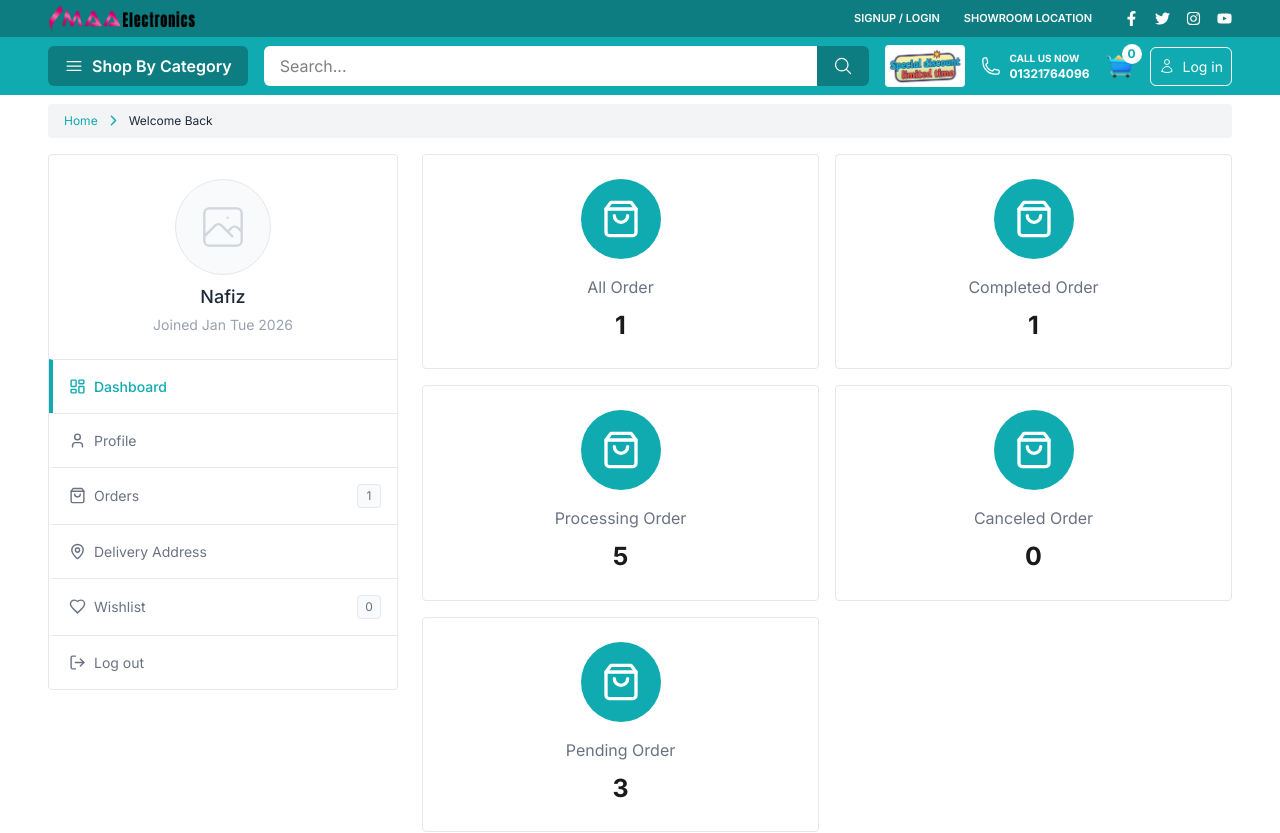
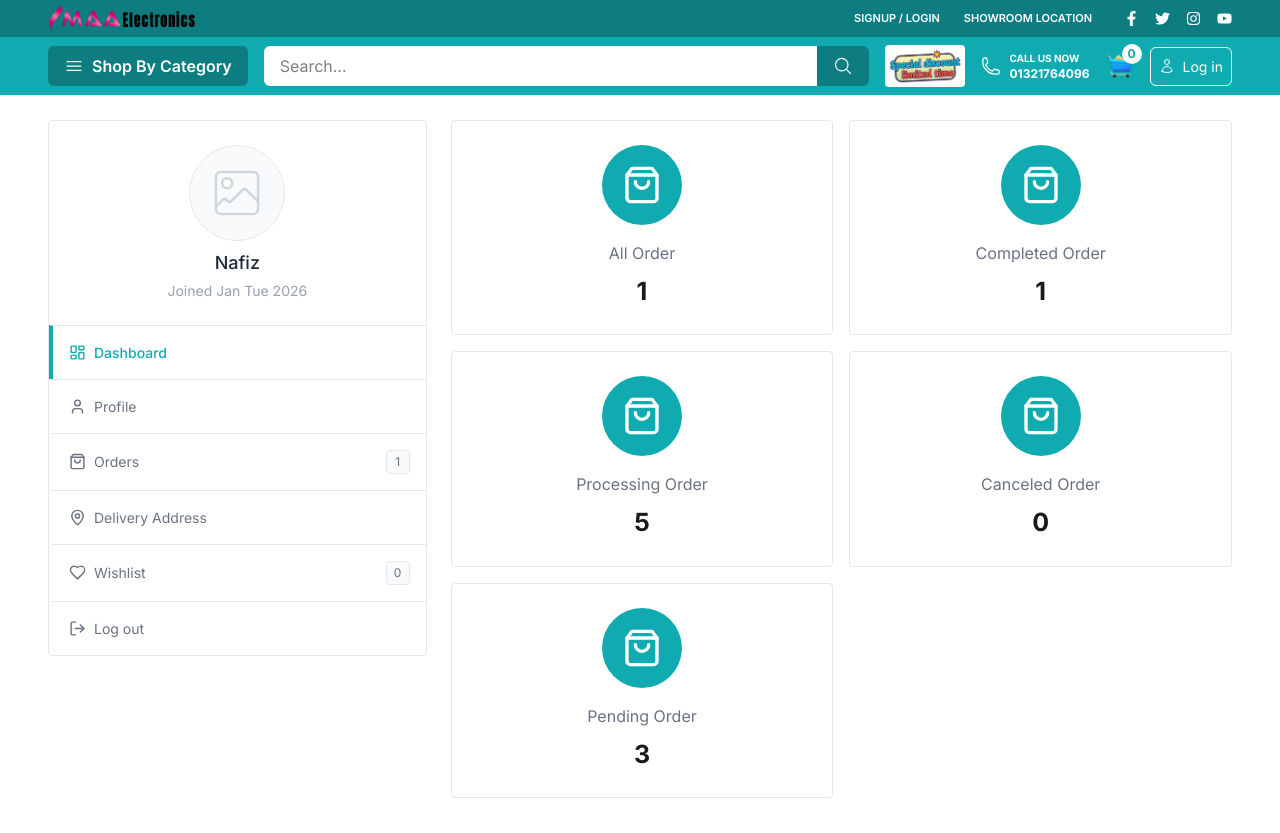
Before and after one commit to iamnafiz10/ma-electronics, a Next.js app: page /user/dashboard in a window 1280 px wide. Shown: the top 833 px of the page. Built offline with nearby package versions, Linux system fonts and the light colour scheme.

Commit message:
User dashboard updated

```diff
--- a/app/(main)/user/(dashboard)/dashboard/page.tsx
+++ b/app/(main)/user/(dashboard)/dashboard/page.tsx
@@ -1,105 +1,167 @@
-import {LuShoppingBag} from "react-icons/lu";
+"use client";
+import React, {useState} from "react";
+import {
+    LuHeart,
+    LuLayoutDashboard,
+    LuLogOut,
+    LuMapPin,
+    LuShoppingBag,
+    LuUser
+} from "react-icons/lu";
+import {CiImageOn} from "react-icons/ci";
+
+type TabKey =
+    | "dashboard"
+    | "profile"
+    | "orders"
+    | "address"
+    | "wishlist"
+    | "logout";
+
+interface MenuItem {
+    name: string;
+    icon: React.ReactNode;
+    key: TabKey;
+    count?: number;
+}
 
 function Page() {
+    const [activeTab, setActiveTab] = useState<TabKey>("dashboard");
+
+    const menuItems: MenuItem[] = [
+        {name: "Dashboard", icon: <LuLayoutDashboard/>, key: "dashboard"},
+        {name: "Profile", icon: <LuUser/>, key: "profile"},
+        {name: "Orders", icon: <LuShoppingBag/>, key: "orders", count: 1},
+        {name: "Delivery Address", icon: <LuMapPin/>, key: "address"},
+        {name: "Wishlist", icon: <LuHeart/>, key: "wishlist", count: 0},
+        {name: "Log out", icon: <LuLogOut/>, key: "logout"}
+    ];
+
     return (
-        <>
         <section id="user-dashboard-section">
-                <div className="container_full mt-4">
+            <div className="container mt-4">
+                <div className="grid grid-cols-1 md:grid-cols-12 gap-6">
+                    {/* Sidebar */}
+                    <div className="md:col-span-4">
+                        <div className="bg-white border border-gray-200 rounded overflow-hidden">
+                            {/* Profile Header */}
+                            <div className="flex flex-col items-center py-6">
+                                <div
+                                    className="w-24 h-24 bg-gray-50 rounded-full flex items-center justify-center border border-gray-200 mb-2 text-gray-300">
+                                    <CiImageOn size={60}/>
+                                </div>
+                                <h2 className="text-[18px] font-medium text-gray-800">Nafiz</h2>
+                                <p className="text-[14px] text-gray-400 mt-1">
+                                    Joined Jan Tue 2026
+                                </p>
+                            </div>
+
+                            {/* Menu */}
+                            <nav>
+                                {menuItems.map((item) => {
+                                    const isActive = activeTab === item.key;
+
+                                    return (
+                                        <button
+                                            key={item.key}
+                                            onClick={() => setActiveTab(item.key)}
+                                            className={`w-full flex items-center cursor-pointer justify-between px-4 py-4 border-t border-gray-200 transition
+                                            hover:bg-gray-50 text-left
+                                            ${
+                                                isActive
+                                                    ? "border-l-4 border-l-primary text-primary"
+                                                    : "text-gray-500 border-l-4 border-l-transparent"
+                                            }
+                                            `}
+                                        >
+                                            <div className="flex items-center gap-2">
+                                                <span className="text-[17px]">{item.icon}</span>
+                                                <span
+                                                    className={`text-[14px] ${
+                                                        isActive ? "font-medium" : "font-normal"
+                                                    }`}
+                                                >
+                          {item.name}
+                        </span>
+                                            </div>
+
+                                            {item.count !== undefined && (
+                                                <span
+                                                    className="min-w-[24px] h-6 flex items-center justify-center text-xs text-gray-500 bg-gray-50 border border-gray-200 rounded px-1">
+                          {item.count}
+                        </span>
+                                            )}
+                                        </button>
+                                    );
+                                })}
+                            </nav>
+                        </div>
+                    </div>
+
+                    {/* Right Content */}
+                    <div className="md:col-span-8">
+                        {/* Dashboard */}
+                        {activeTab === "dashboard" && (
+                            <div className="dashboard_content">
                                 <div className="grid grid-cols-1 lg:grid-cols-2 gap-4">
+                                    {[
+                                        {label: "All Order", value: 1},
+                                        {label: "Completed Order", value: 1},
+                                        {label: "Processing Order", value: 5},
+                                        {label: "Canceled Order", value: 0},
+                                        {label: "Pending Order", value: 3}
+                                    ].map((item, index) => (
                                         <div
-                            className="col bg-white border border-gray-200 rounded p-6 flex flex-col items-center justify-center">
-                            {/* Blue Circle Icon */}
+                                            key={index}
+                                            className="bg-white border border-gray-200 rounded p-6 flex flex-col items-center justify-center"
+                                        >
                                             <div
                                                 className="w-20 h-20 bg-primary rounded-full flex items-center justify-center mb-4">
                                                 <LuShoppingBag size={40} className="text-white"/>
                                             </div>
-
-                            {/* Static Label */}
-                            <p className="text-gray-500 text-[16px] font-normal mb-2">
-                                All Order
+                                            <p className="text-gray-500 text-[16px] mb-2">
+                                                {item.label}
                                             </p>
-
-                            {/* Static Number */}
                                             <h3 className="text-[25px] font-bold text-[#1a1a1a]">
-                                1
+                                                {item.value}
                                             </h3>
                                         </div>
-                        <div
-                            className="col bg-white border border-gray-200 rounded p-6 flex flex-col items-center justify-center">
-                            {/* Blue Circle Icon */}
-                            <div
-                                className="w-20 h-20 bg-primary rounded-full flex items-center justify-center mb-4">
-                                <LuShoppingBag size={40} className="text-white"/>
+                                    ))}
                                 </div>
+                            </div>
+                        )}
 
-                            {/* Static Label */}
-                            <p className="text-gray-500 text-[16px] font-normal mb-2">
-                                Completed Order
-                            </p>
+                        {/* Profile */}
+                        {activeTab === "profile" && (
+                            <div className="profile_content bg-white border border-gray-200 rounded p-6">
+                                <h1 className="text-xl font-semibold">Profile Content</h1>
+                            </div>
+                        )}
 
-                            {/* Static Number */}
-                            <h3 className="text-[25px] font-bold text-[#1a1a1a]">
-                                1
-                            </h3>
+                        {/* Orders */}
+                        {activeTab === "orders" && (
+                            <div className="bg-white border border-gray-200 rounded p-6">
+                                Orders Content
                             </div>
-                        <div
-                            className="col bg-white border border-gray-200 rounded p-6 flex flex-col items-center justify-center">
-                            {/* Blue Circle Icon */}
-                            <div
-                                className="w-20 h-20 bg-primary rounded-full flex items-center justify-center mb-4">
-                                <LuShoppingBag size={40} className="text-white"/>
+                        )}
+
+                        {/* Address */}
+                        {activeTab === "address" && (
+                            <div className="bg-white border border-gray-200 rounded p-6">
+                                Address Content
                             </div>
+                        )}
 
-                            {/* Static Label */}
-                            <p className="text-gray-500 text-[16px] font-normal mb-2">
-                                Processing Order
-                            </p>
-
-                            {/* Static Number */}
-                            <h3 className="text-[25px] font-bold text-[#1a1a1a]">
-                                5
-                            </h3>
+                        {/* Wishlist */}
+                        {activeTab === "wishlist" && (
+                            <div className="bg-white border border-gray-200 rounded p-6">
+                                Wishlist Content
                             </div>
-                        <div
-                            className="col bg-white border border-gray-200 rounded p-6 flex flex-col items-center justify-center">
-                            {/* Blue Circle Icon */}
-                            <div
-                                className="w-20 h-20 bg-primary rounded-full flex items-center justify-center mb-4">
-                                <LuShoppingBag size={40} className="text-white"/>
-                            </div>
-
-                            {/* Static Label */}
-                            <p className="text-gray-500 text-[16px] font-normal mb-2">
-                                Canceled Order
-                            </p>
-
-                            {/* Static Number */}
-                            <h3 className="text-[25px] font-bold text-[#1a1a1a]">
-                                0
-                            </h3>
-                        </div>
-                        <div
-                            className="col bg-white border border-gray-200 rounded p-6 flex flex-col items-center justify-center">
-                            {/* Blue Circle Icon */}
-                            <div
-                                className="w-20 h-20 bg-primary rounded-full flex items-center justify-center mb-4">
-                                <LuShoppingBag size={40} className="text-white"/>
-                            </div>
-
-                            {/* Static Label */}
-                            <p className="text-gray-500 text-[16px] font-normal mb-2">
-                                Pending Order
-                            </p>
-
-                            {/* Static Number */}
-                            <h3 className="text-[25px] font-bold text-[#1a1a1a]">
-                                3
-                            </h3>
+                        )}
                     </div>
                 </div>
             </div>
         </section>
-        </>
     );
 }
 
--- a/app/(main)/user/(dashboard)/layout.tsx
+++ b/app/(main)/user/(dashboard)/layout.tsx
@@ -1,7 +1,4 @@
 "use client";
-import UserSidebar from "@/app/(main)/user/components/UserSidebar";
-import Link from "next/link";
-import {IoIosArrowForward} from "react-icons/io";
 import React from "react";
 
 export default function DashboardLayout({
@@ -11,31 +8,7 @@ export default function DashboardLayout({
 }) {
     return (
         <>
-            <div className="container">
-                <div
-                    className="product_cat_header px-4 py-2 gap-2 text-[12px] bg-gray-100 rounded flex items-center">
-                    <Link href='/' className="text-primary">Home</Link>
-                    <div className="icon text-primary">
-                        <IoIosArrowForward fontSize={15}/>
-                    </div>
-                    <h4 className="text-gray-800">
-                        Welcome Back
-                    </h4>
-                </div>
-
-                <div className="min-h-screen block md:flex gap-6 bg-white">
-                    {/* Sidebar */}
-                    <UserSidebar/>
-
-                    {/* Main Wrapper */}
-                    <div className="flex-1 flex flex-col min-h-screen">
-                        {/* Content Scroll Area */}
-                        <main className="flex-1 overflow-y-auto">
-                            {children}
-                        </main>
-                    </div>
-                </div>
-            </div>
+            {children}
         </>
     );
 }
--- a/app/(main)/user/(dashboard)/profile/page.tsx
+++ /dev/null
@@ -1,11 +0,0 @@
-import React from 'react';
-
-function Page() {
-    return (
-        <>
-            Profile
-        </>
-    );
-}
-
-export default Page;
--- a/app/(main)/user/components/UserSidebar.tsx
+++ /dev/null
@@ -1,81 +0,0 @@
-import React from 'react';
-import Link from 'next/link'
-import {LuLayoutDashboard, LuUser, LuShoppingBag, LuMapPin, LuHeart, LuLogOut} from "react-icons/lu";
-import {usePathname} from "next/navigation";
-
-interface MenuItem {
-    name: string;
-    icon: React.ReactNode;
-    href: string;
-    count?: number;
-}
-
-const UserSidebar = () => {
-    const pathname = usePathname();
-    const menuItems: MenuItem[] = [
-        {name: 'Dashboard', icon: <LuLayoutDashboard/>, href: '/user/dashboard'},
-        {name: 'Profile', icon: <LuUser/>, href: '/user/profile'},
-        {name: 'Orders', icon: <LuShoppingBag/>, href: '/user/orders', count: 1},
-        {name: 'Delivery Address', icon: <LuMapPin/>, href: '/user/address'},
-        {name: 'Wishlist', icon: <LuHeart/>, href: '/user/wishlist', count: 0},
-        {name: 'Log out', icon: <LuLogOut/>, href: '/user/login'},
-    ];
-
-    return (
-        <section id="user-sidebar-section">
-            <div className="container_full mt-4">
-                <div
-                    className="w-full md:w-[350px] bg-white border border-gray-200 rounded overflow-hidden">
-
-                    {/* Profile Header */}
-                    <div className="flex flex-col items-center py-6">
-                        <div
-                            className="w-24 h-24 bg-gray-50 rounded-full flex items-center justify-center border border-gray-200 mb-2 text-gray-300">
-                            {/* Placeholder for Profile Image */}
-                            <svg className="w-14 h-14" fill="none" stroke="currentColor" viewBox="0 0 24 24">
-                                <path strokeLinecap="round" strokeLinejoin="round" strokeWidth="1"
-                                      d="M4 16l4.586-4.586a2 2 0 012.828 0L16 16m-2-2l1.586-1.586a2 2 0 012.828 0L20 14m-6-6h.01M6 20h12a2 2 0 002-2V6a2 2 0 00-2-2H6a2 2 0 00-2 2v12a2 2 0 002 2z"/>
-                            </svg>
-                        </div>
-                        <h2 className="text-[18px] font-medium text-gray-800">Nafiz</h2>
-                        <p className="text-[14px] text-gray-400 mt-1">Joined Jan Tue 2026</p>
-                    </div>
-
-                    {/* Navigation Menu */}
-                    <nav>
-                        {menuItems.map((item) => {
-                            // Check if the current path matches the item's href
-                            const isActive = pathname === item.href;
-
-                            return (
-                                <Link
-                                    key={item.href}
-                                    href={item.href}
-                                    className={`w-full flex items-center justify-between px-4 py-4 border-t border-gray-200 transition-all duration-200 hover:bg-gray-50
-                                    ${isActive ? 'border-l-4 border-l-primary text-primary' : 'text-gray-500 border-l-4 border-l-transparent'}
-                                  `}
-                                >
-                                    <div className="flex items-center gap-2">
-                                        <span className="text-[17px]">{item.icon}</span>
-                                        <span className={`text-[14px] ${isActive ? 'font-medium' : 'font-normal'}`}>
-                                          {item.name}
-                                        </span>
-                                    </div>
-
-                                    {item.count !== undefined && (
-                                        <span
-                                            className="min-w-[24px] h-6 flex items-center justify-center text-xs text-gray-500 bg-gray-50 border border-gray-200 rounded px-1">
-                                          {item.count}
-                                        </span>
-                                    )}
-                                </Link>
-                            );
-                        })}
-                    </nav>
-                </div>
-            </div>
-        </section>
-    );
-};
-
-export default UserSidebar;
```
Lines whose indentation alone changed are shown as unchanged.
